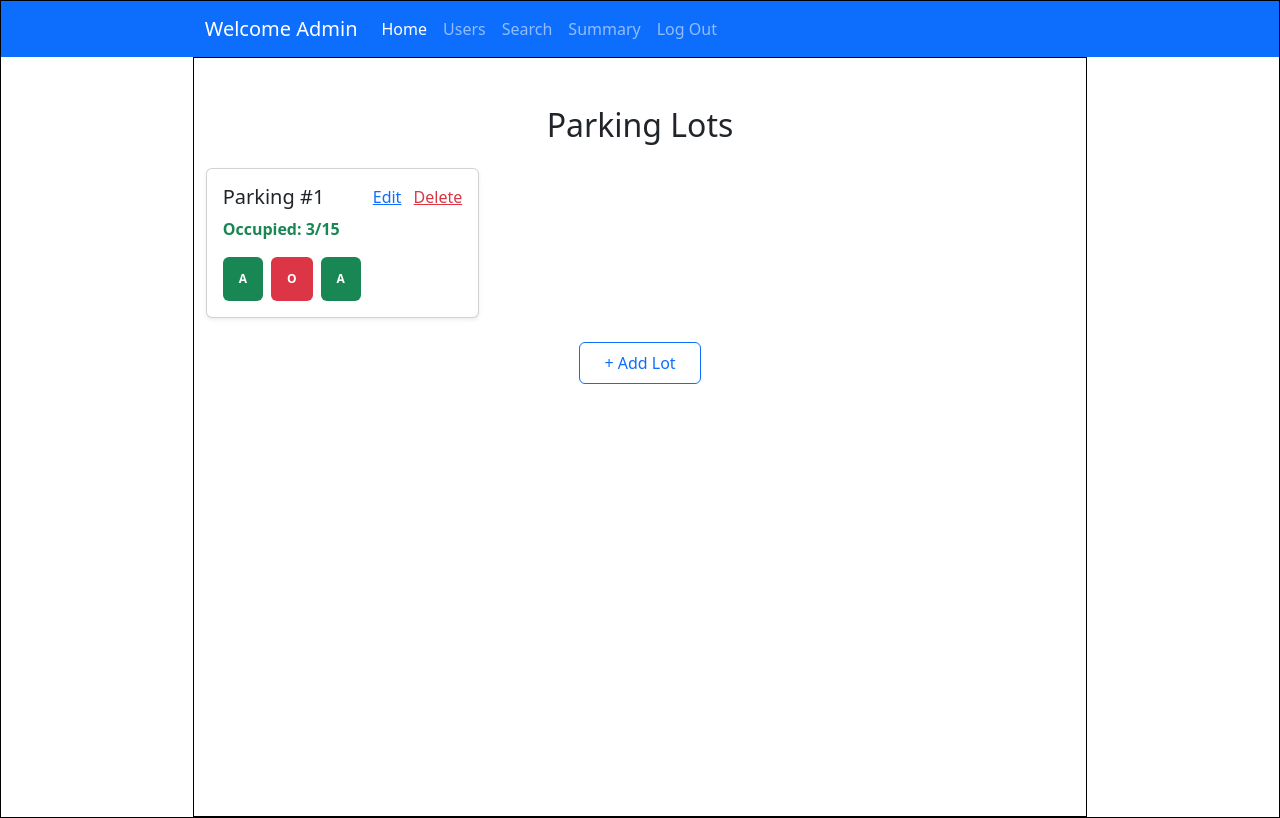
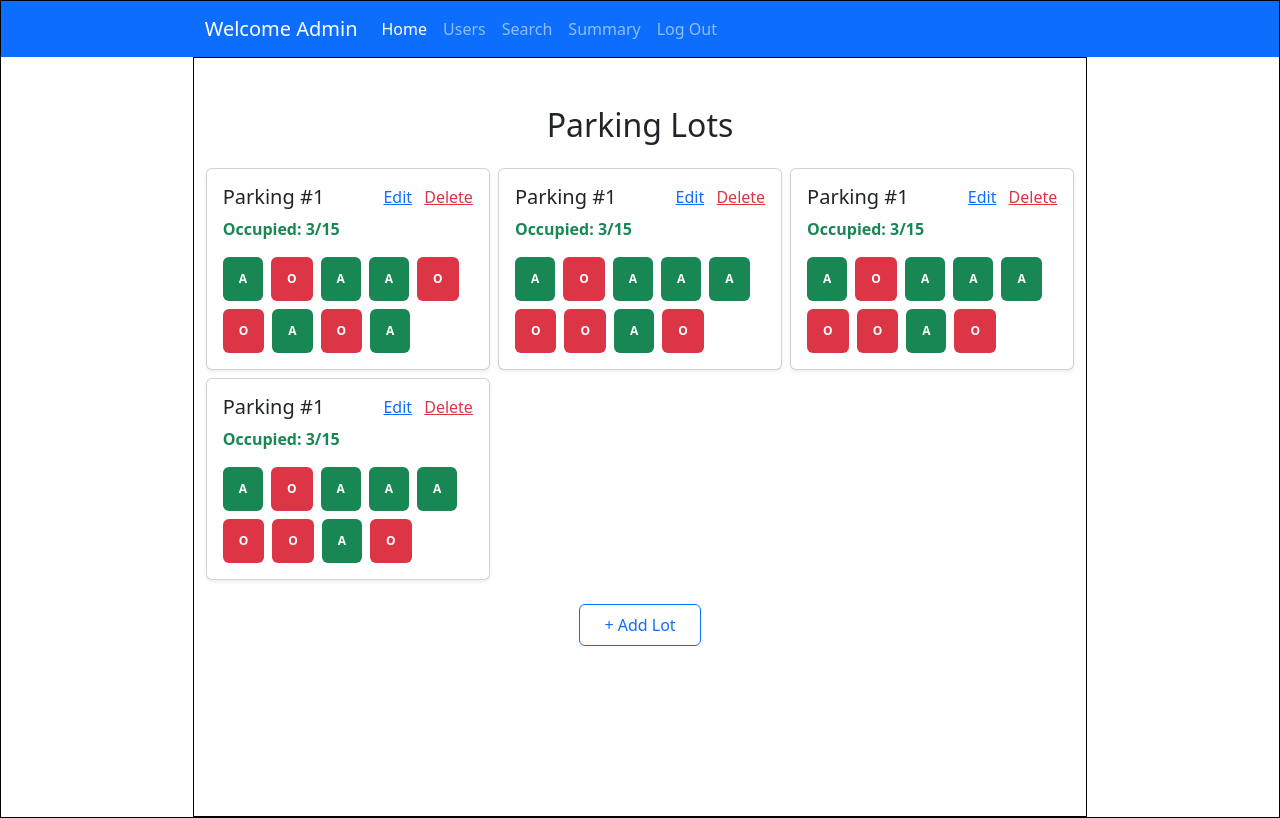
Before and after one commit to 23f2001579/VehicleParkingApp-v1, a Flask app: template templates/admin_home.html in a window 1280 px wide. Run offline with Flask 3, Linux system fonts and the light colour scheme; the template is opened without the code that fills it: values that come from a table or form of the project are taken from there, others are empty.

Commit message:
Milestone-VP Auth-RBAC

```diff
--- a/templates/admin_home.html
+++ b/templates/admin_home.html
@@ -25,7 +25,7 @@
                         <a class="nav-link" href="#">Users</a>
                         <a class="nav-link" href="#">Search</a>
                         <a class="nav-link" href="#">Summary</a>
-                        <a class="nav-link" href="#">Log Out</a>
+                        <a class="nav-link" href="/login">Log Out</a>
                     </div>
                 </div>
             </div>
@@ -35,8 +35,37 @@
             <div class="container mt-5">
                 <h2 class="text-center mb-4">Parking Lots</h2>
 
-                <div class="row row-cols-1 row-cols-md-2 row-cols-lg-3 g-4">
+                <div class="row row-cols-1 row-cols-md-2 row-cols-lg-3 g-2">
                     <!-- Parking Lot Card -->
+                    <div class="col">
+                        <div class="card h-200 shadow-sm">
+                            <div class="card-body">
+                                <div class="d-flex justify-content-between align-items-center mb-2">
+                                    <h5 class="card-title mb-0">Parking #1</h5>
+                                    <div>
+                                        <a href="#" class="text-primary me-2">Edit</a>
+                                        <a href="#" class="text-danger">Delete</a>
+                                    </div>
+                                </div>
+                                <p class="text-success fw-semibold">Occupied: 3/15</p>
+                                <!-- Parking Spots Grid -->
+                                <div class="d-flex flex-wrap gap-2">
+                                    <!-- Repeat this for each spot -->
+                                    <div class="badge bg-success p-3">A</div>
+                                    <div class="badge bg-danger p-3">O</div>
+                                    <div class="badge bg-success p-3">A</div>
+                                    <div class="badge bg-success p-3">A</div>
+                                    <div class="badge bg-danger p-3">O</div>
+                                    <div class="badge bg-danger p-3">O</div>
+                                    <div class="badge bg-success p-3">A</div>
+                                    <div class="badge bg-danger p-3">O</div>
+                                    <div class="badge bg-success p-3">A</div>
+                                    <!-- ... -->
+                                </div>
+                            </div>
+                        </div>
+                    </div>
+                    <!-- Copy and paste another card like above for Parking #2, #3, etc -->
                     <div class="col">
                         <div class="card h-100 shadow-sm">
                             <div class="card-body">
@@ -54,13 +83,73 @@
                                     <div class="badge bg-success p-3">A</div>
                                     <div class="badge bg-danger p-3">O</div>
                                     <div class="badge bg-success p-3">A</div>
+                                    <div class="badge bg-success p-3">A</div>
+                                    <div class="badge bg-success p-3">A</div>
+                                    <div class="badge bg-danger p-3">O</div>
+                                    <div class="badge bg-danger p-3">O</div>
+                                    <div class="badge bg-success p-3">A</div>
+                                    <div class="badge bg-danger p-3">O</div>
                                     <!-- ... -->
                                 </div>
                             </div>
                         </div>
                     </div>
-
-                    <!-- Copy and paste another card like above for Parking #2, #3, etc -->
+                    <div class="col">
+                        <div class="card h-100 shadow-sm">
+                            <div class="card-body">
+                                <div class="d-flex justify-content-between align-items-center mb-2">
+                                    <h5 class="card-title mb-0">Parking #1</h5>
+                                    <div>
+                                        <a href="#" class="text-primary me-2">Edit</a>
+                                        <a href="#" class="text-danger">Delete</a>
+                                    </div>
+                                </div>
+                                <p class="text-success fw-semibold">Occupied: 3/15</p>
+                                <!-- Parking Spots Grid -->
+                                <div class="d-flex flex-wrap gap-2">
+                                    <!-- Repeat this for each spot -->
+                                    <div class="badge bg-success p-3">A</div>
+                                    <div class="badge bg-danger p-3">O</div>
+                                    <div class="badge bg-success p-3">A</div>
+                                    <div class="badge bg-success p-3">A</div>
+                                    <div class="badge bg-success p-3">A</div>
+                                    <div class="badge bg-danger p-3">O</div>
+                                    <div class="badge bg-danger p-3">O</div>
+                                    <div class="badge bg-success p-3">A</div>
+                                    <div class="badge bg-danger p-3">O</div>
+                                    <!-- ... -->
+                                </div>
+                            </div>
+                        </div>
+                    </div>
+                    <div class="col">
+                        <div class="card h-100 shadow-sm">
+                            <div class="card-body">
+                                <div class="d-flex justify-content-between align-items-center mb-2">
+                                    <h5 class="card-title mb-0">Parking #1</h5>
+                                    <div>
+                                        <a href="#" class="text-primary me-2">Edit</a>
+                                        <a href="#" class="text-danger">Delete</a>
+                                    </div>
+                                </div>
+                                <p class="text-success fw-semibold">Occupied: 3/15</p>
+                                <!-- Parking Spots Grid -->
+                                <div class="d-flex flex-wrap gap-2">
+                                    <!-- Repeat this for each spot -->
+                                    <div class="badge bg-success p-3">A</div>
+                                    <div class="badge bg-danger p-3">O</div>
+                                    <div class="badge bg-success p-3">A</div>
+                                    <div class="badge bg-success p-3">A</div>
+                                    <div class="badge bg-success p-3">A</div>
+                                    <div class="badge bg-danger p-3">O</div>
+                                    <div class="badge bg-danger p-3">O</div>
+                                    <div class="badge bg-success p-3">A</div>
+                                    <div class="badge bg-danger p-3">O</div>
+                                    <!-- ... -->
+                                </div>
+                            </div>
+                        </div>
+                    </div>
                 </div>
 
                 <!-- Add Lot Button -->
--- a/templates/user_home.html
+++ b/templates/user_home.html
@@ -23,7 +23,7 @@
                     <div class="navbar-nav">
                         <a class="nav-link active" aria-current="page" href="#">Home</a>
                         <a class="nav-link" href="#">Summary</a>
-                        <a class="nav-link" href="#">Log Out</a>
+                        <a class="nav-link" href="/login">Log Out</a>
                     </div>
                 </div>
             </div>
```
Also changed, not shown: controllers/controller.py (+20 -1 lines).
